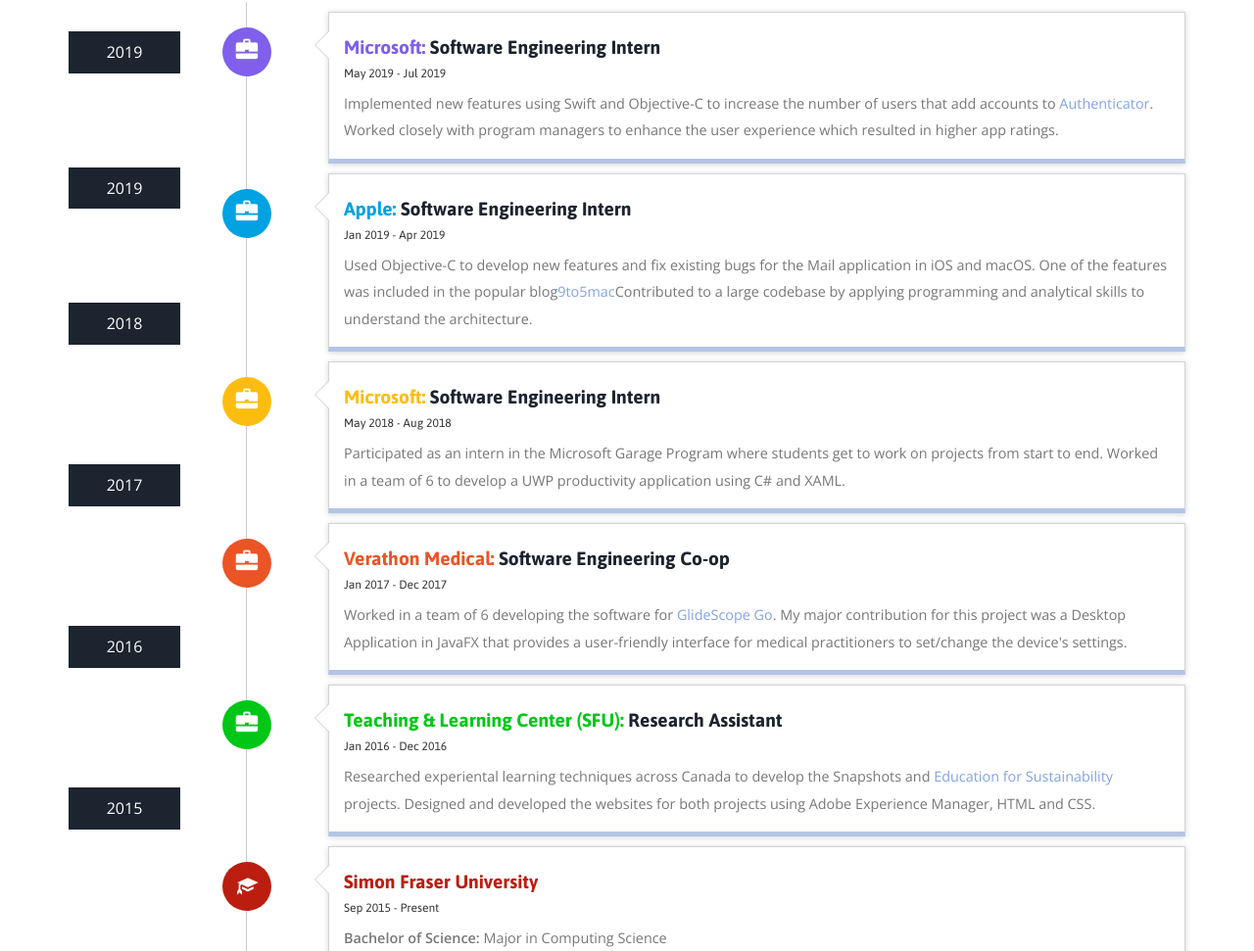
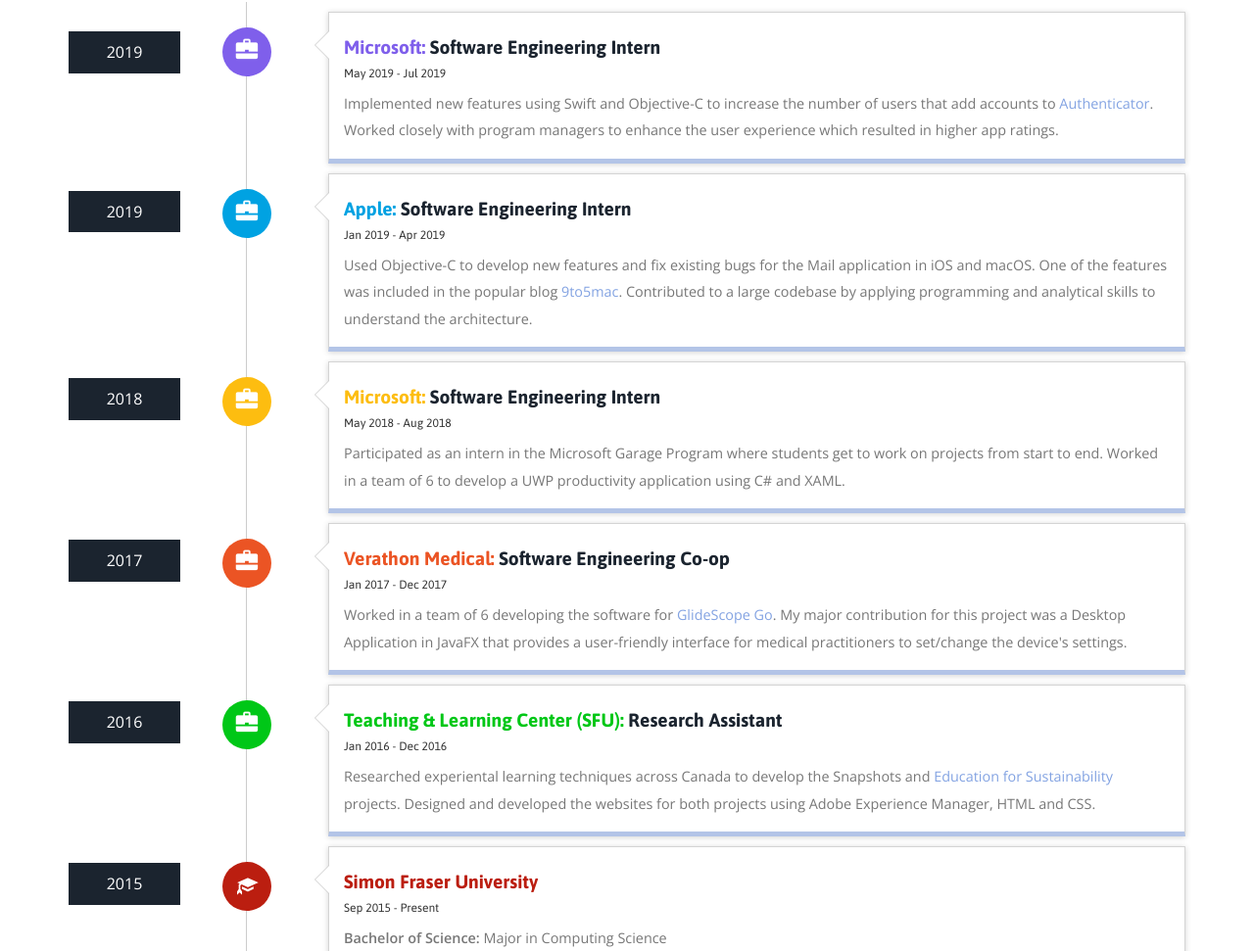
Before and after one commit to guevaralaura/guevaralaura.github.io, a plain HTML site: page index.html in a window 1280 px wide. Shown: the part 1536-2507 px from the top of the page at 98% size. Drawn offline with nearby package versions, Linux system fonts and the light colour scheme; no server answers; files whose address does not match are found by name.

Commit message:
Updated ui

```diff
--- a/css/style.css
+++ b/css/style.css
@@ -1521,11 +1521,11 @@ ul.social-icons.two {
 
 
 ul.year li:nth-child(2) {
-    margin-top: 96px;
+    margin-top: 177px;
 }
 
 ul.year li:nth-child(3) {
-    margin-top: 96px;
+    margin-top: 173px;
 }
 
 ul.year li:nth-child(4) {
@@ -1537,7 +1537,7 @@ ul.year li:nth-child(5) {
 }
 
 ul.year li:nth-child(6) {
-    margin-top: 174px;
+    margin-top: 195px;
 }
 #right-timelime {
     width: 100%;
@@ -2253,15 +2253,15 @@ ul.year li:nth-child(6) {
 @media (min-width: 992px) {
 
     ul.year li:nth-child(2) {
-        margin-top: 96px;
+        margin-top: 150px;
     }
 
     ul.year li:nth-child(3) {
-        margin-top: 96px;
+        margin-top: 147px;
     }
 
     ul.year li:nth-child(4) {
-        margin-top: 148px;
+        margin-top: 120px;
     }
 
     ul.year li:nth-child(5) {
@@ -2312,16 +2312,22 @@ ul.year li:nth-child(6) {
 
 }
 
+@media (max-width: 705px) {
+    ul.year li:nth-child(3) {
+        margin-top: 202px;
+    }
+}
+
 @media (min-width: 1200px) {
     .team-gd img {
         height: 300px;
     }
     ul.year li:nth-child(2) {
-        margin-top: 96px;
+        margin-top: 120px;
     }
 
     ul.year li:nth-child(3) {
-        margin-top: 96px;
+        margin-top: 149px;
     }
 
     ul.year li:nth-child(4) {
--- a/index.html
+++ b/index.html
@@ -238,7 +238,7 @@ Smartphone Compatible web template, free webdesigns for Nokia, Samsung, LG, Sony
                             <h6 class="timeline-title">Jan 2019 - Apr 2019</h6>
                         </div>
                         <div class="timeline-body">
-                            <p>Used Objective-C to develop new features and fix existing bugs for the Mail application in iOS and macOS. One of the features was included in the popular blog<a href="https://9to5mac.com/2019/06/07/ios-13-beta-video-review/">9to5mac</a>Contributed to a large codebase by applying programming and analytical skills to understand the architecture.</p>
+                            <p>Used Objective-C to develop new features and fix existing bugs for the Mail application in iOS and macOS. One of the features was included in the popular blog <a href="https://9to5mac.com/2019/06/07/ios-13-beta-video-review/">9to5mac</a>. Contributed to a large codebase by applying programming and analytical skills to understand the architecture.</p>
                         </div>
                     </div>
                 </li>
```
